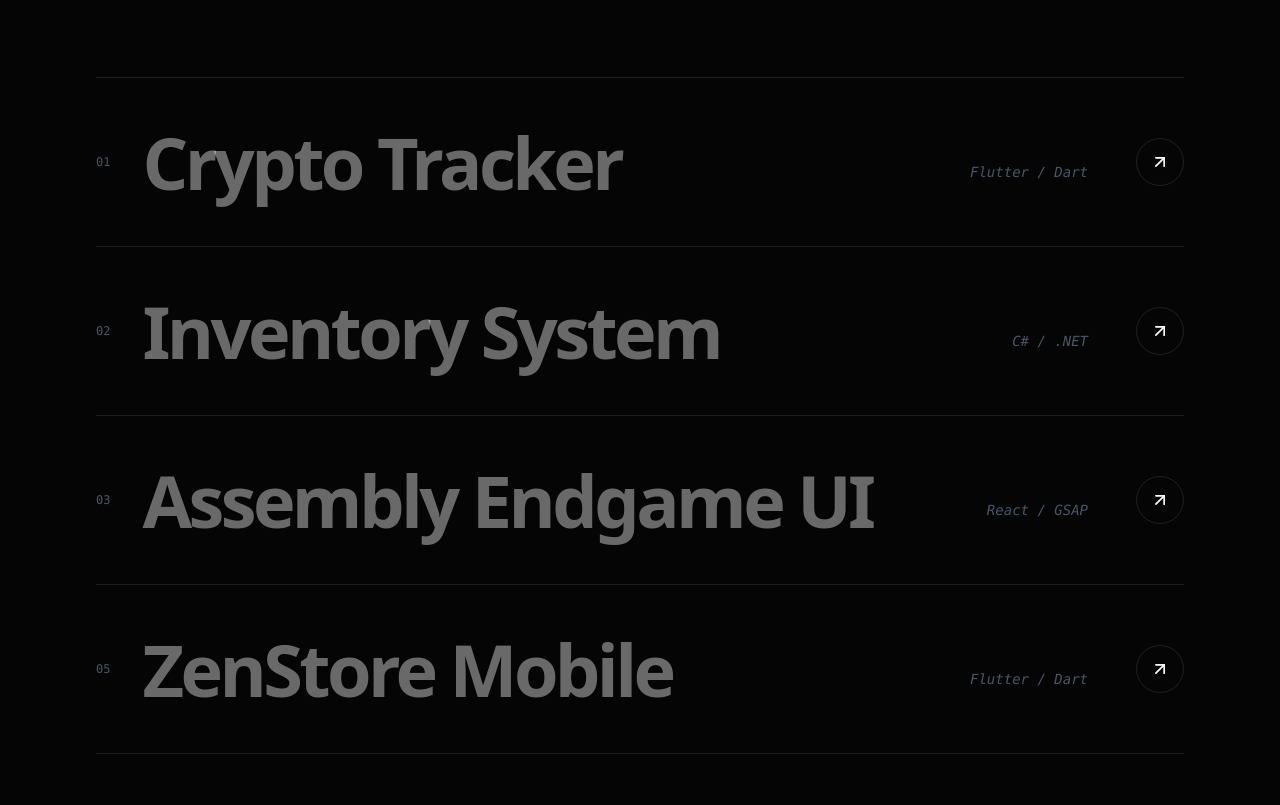
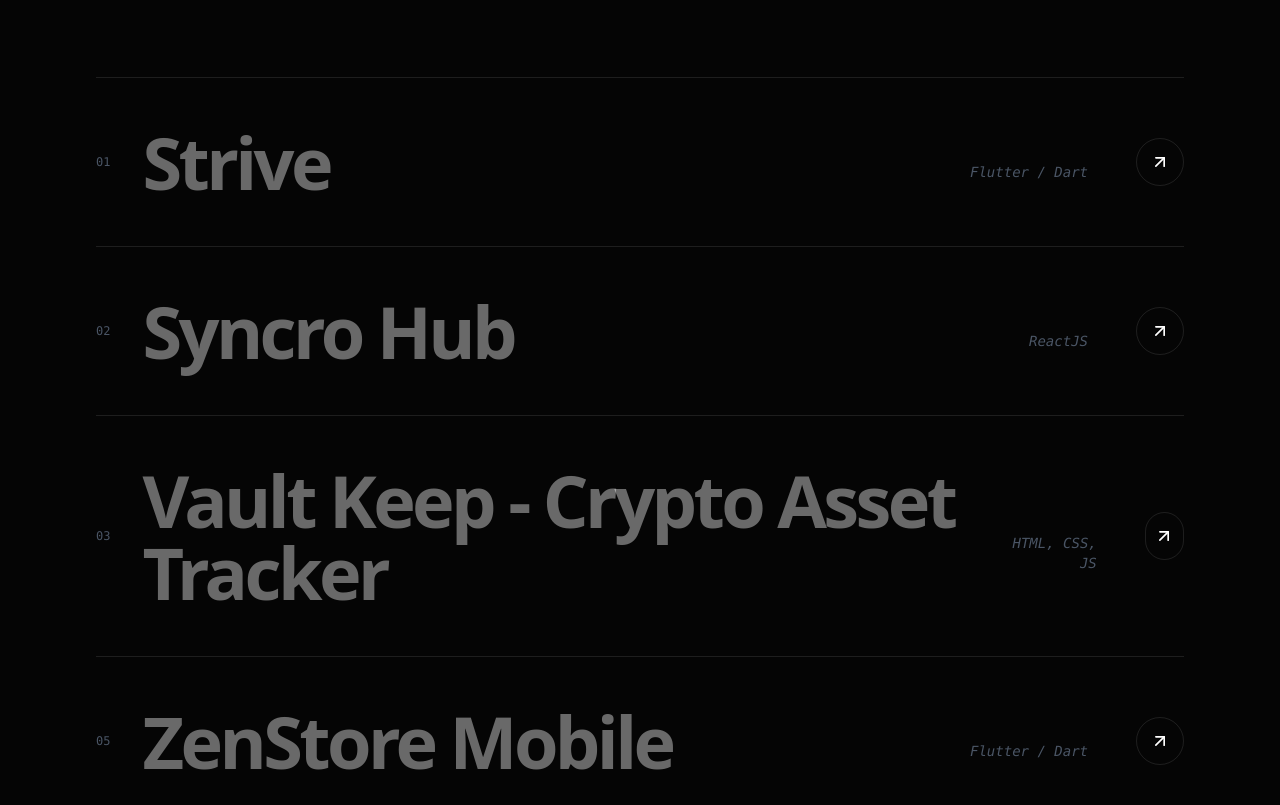
Before and after one commit to oreskovs/oreskov, a Next.js app: page / in a window 1280 px wide. Shown: the part 3280-4085 px from the top of the page. Built offline with nearby package versions, Linux system fonts and the light colour scheme.

Commit message:
Modifying projects

```diff
--- a/app/components/Projects.tsx
+++ b/app/components/Projects.tsx
@@ -6,24 +6,24 @@ import { useState } from "react";
 const projects = [
   {
     id: "01",
-    title: "Crypto Tracker",
+    title: "Strive",
     category: "Mobile Development",
     tech: "Flutter / Dart",
-    link: "https://github.com/oreskovs/Dart-Flutter-Projects/tree/main/Crypto%20Tracker%20App",
+    link: "https://github.com/oreskovs/strive-app",
   },
   {
     id: "02",
-    title: "Inventory System",
+    title: "Syncro Hub",
     category: "Software Logic",
-    tech: "C# / .NET",
-    link: "https://github.com/oreskovs/C-Sharp/tree/main/ProductsSortingApp",
+    tech: "ReactJS",
+    link: "https://syncrohub.vercel.app/",
   },
   {
     id: "03",
-    title: "Assembly Endgame UI",
+    title: "Vault Keep - Crypto Asset Tracker",
     category: "Web Interaction",
-    tech: "React / GSAP",
-    link: "https://github.com/oreskovs/React-Projects/tree/main/assembly_endgame",
+    tech: "HTML, CSS, JS",
+    link: "https://github.com/oreskovs/VaultKeep-Crypto-Asset-Tracker",
   },
   {
     id: "05",
```
